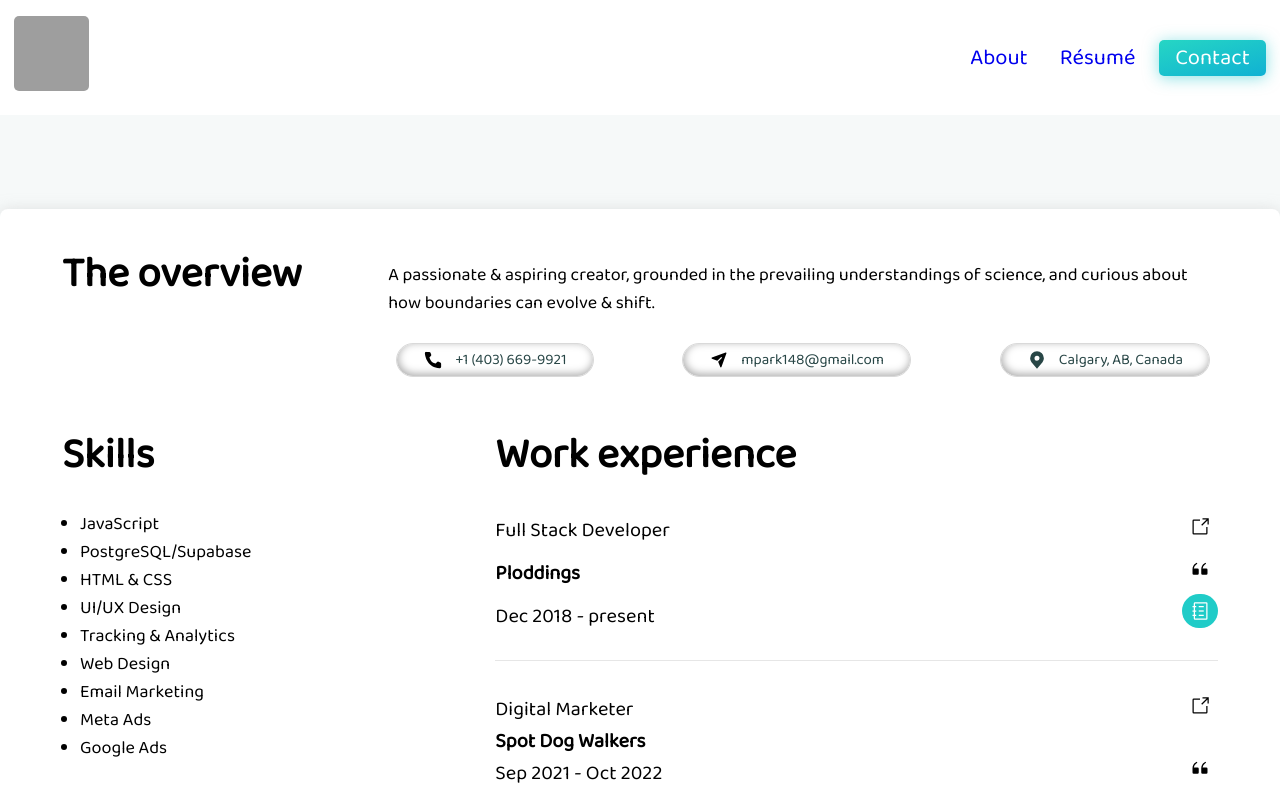
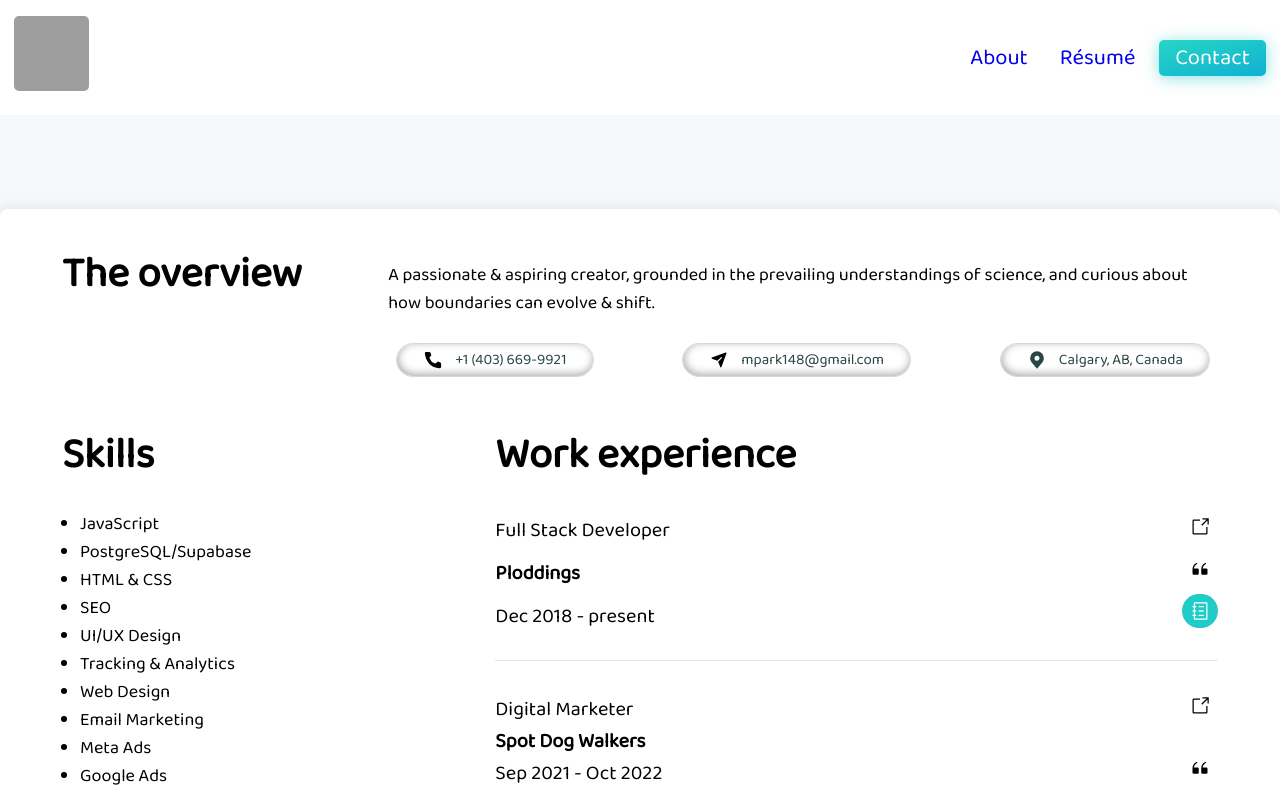
Before and after one commit to blah148/portfolio, a Next.js app: page /resume in a window 1280 px wide. Shown: the top 800 px of the page. Built offline with nearby package versions, Linux system fonts and the light colour scheme; grey boxes are pictures that could not be loaded.

Commit message:
mod to resume

```diff
--- a/pages/resume.js
+++ b/pages/resume.js
@@ -73,6 +73,7 @@ export default function Resume() {
               <li>JavaScript</li>
 							<li>PostgreSQL/Supabase</li>
               <li>HTML & CSS</li>
+							<li>SEO</li>
               <li>UI/UX Design</li>
               <li>Tracking & Analytics</li>
               <li>Web Design</li>
```
